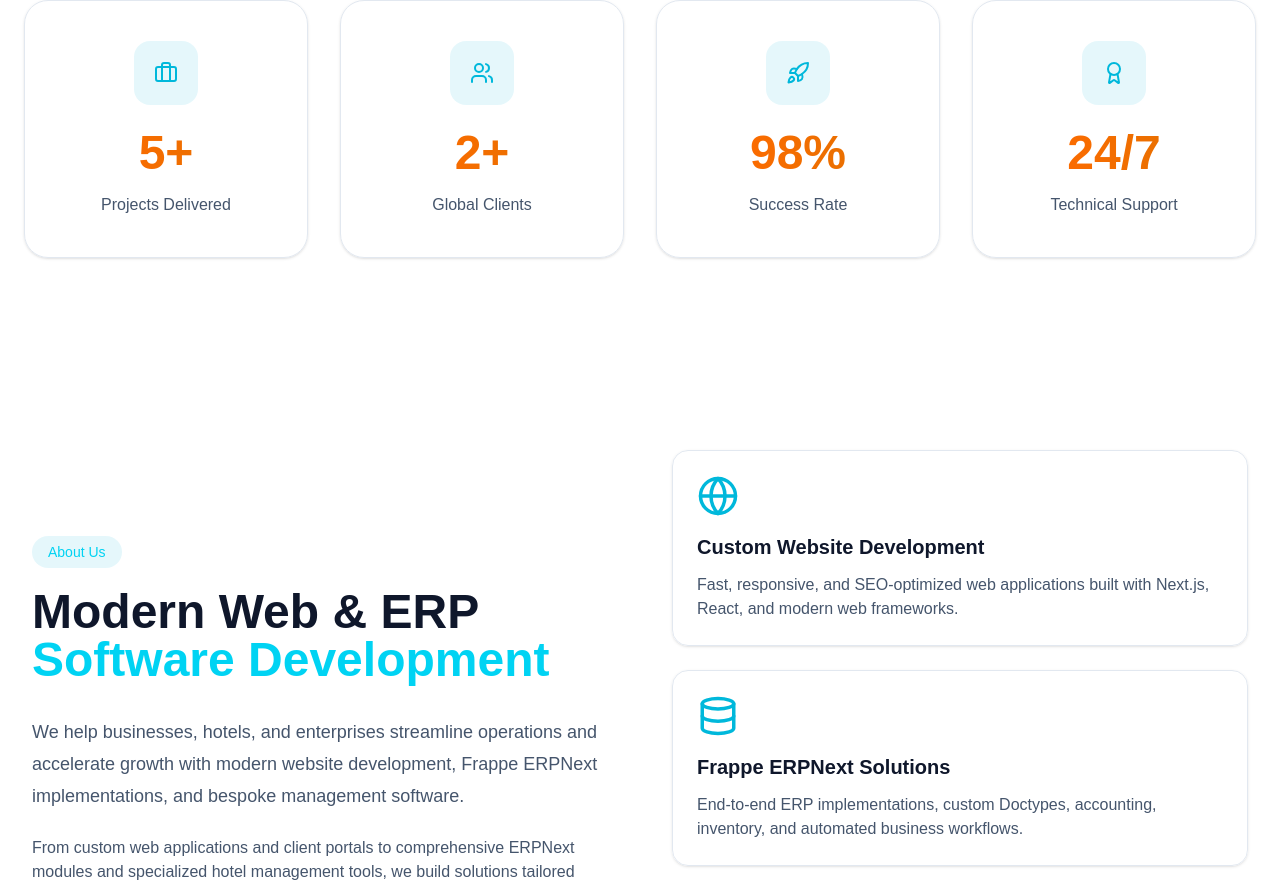
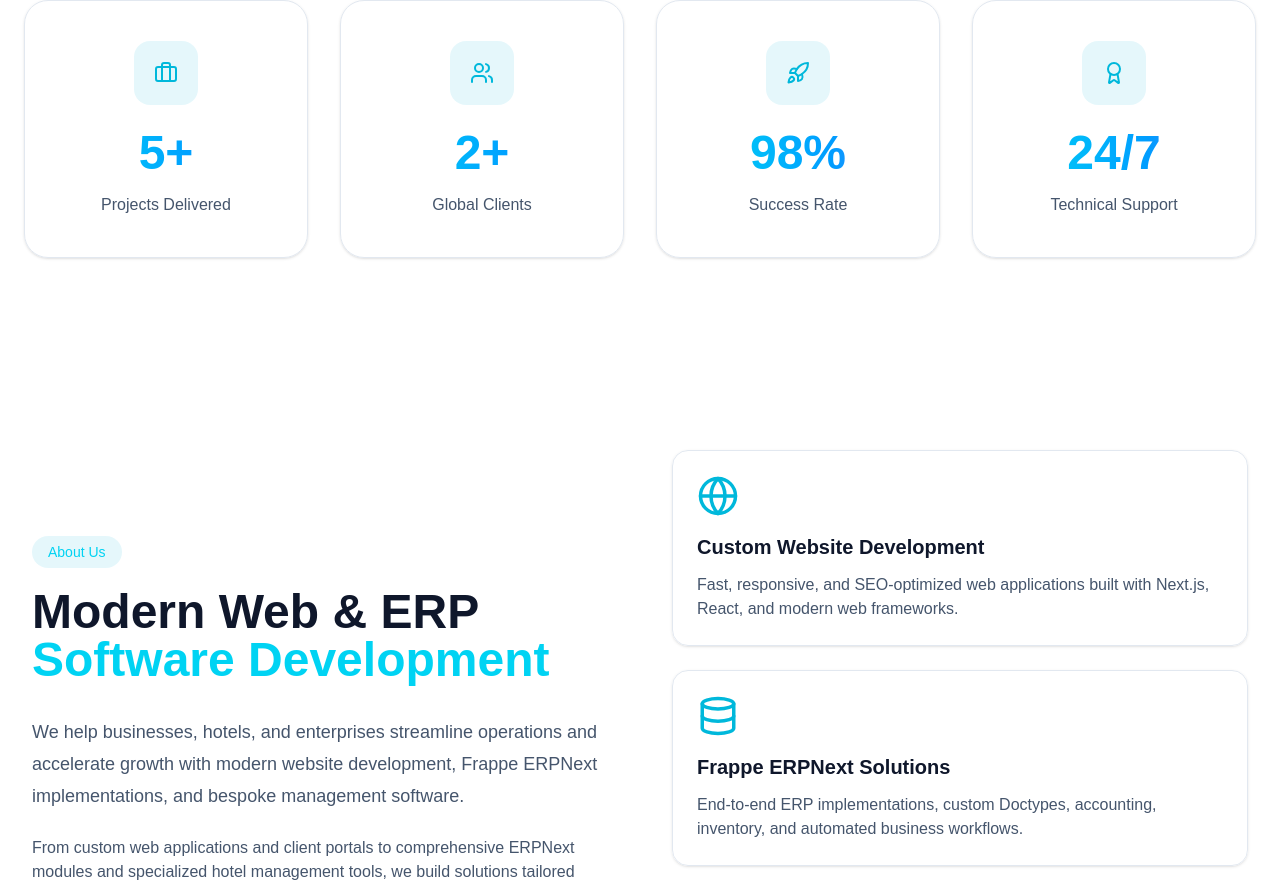
Before and after one commit to ritik733/zynovixtechsolution, a Next.js app: page / in a window 1280 px wide. Shown: the part 2320-3207 px from the top of the page. Built offline with nearby package versions, Linux system fonts and the light colour scheme.

Commit message:
style: use theme-consistent cyan/blue gradient in Stats section

```diff
--- a/components/sections/Stats.tsx
+++ b/components/sections/Stats.tsx
@@ -66,7 +66,7 @@
                   <Icon className="text-cyan-500 dark:text-cyan-400" />
                 </motion.div>
 
-                <h2 className="text-5xl font-black bg-gradient-to-r from-orange-500 to-amber-600 dark:from-orange-400 dark:to-amber-500 bg-clip-text text-transparent">
+                <h2 className="text-5xl font-black bg-gradient-to-r from-cyan-400 to-blue-500 bg-clip-text text-transparent">
                   {item.static ? (
                     item.static
                   ) : (
```
